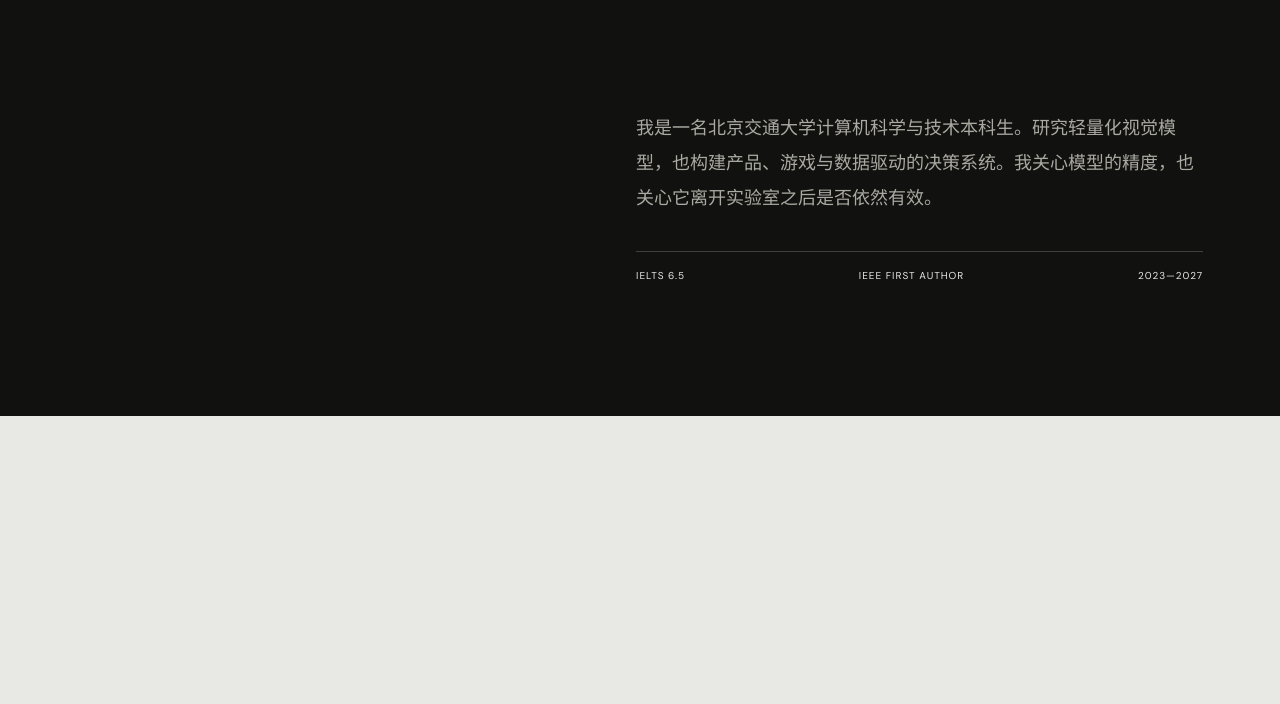
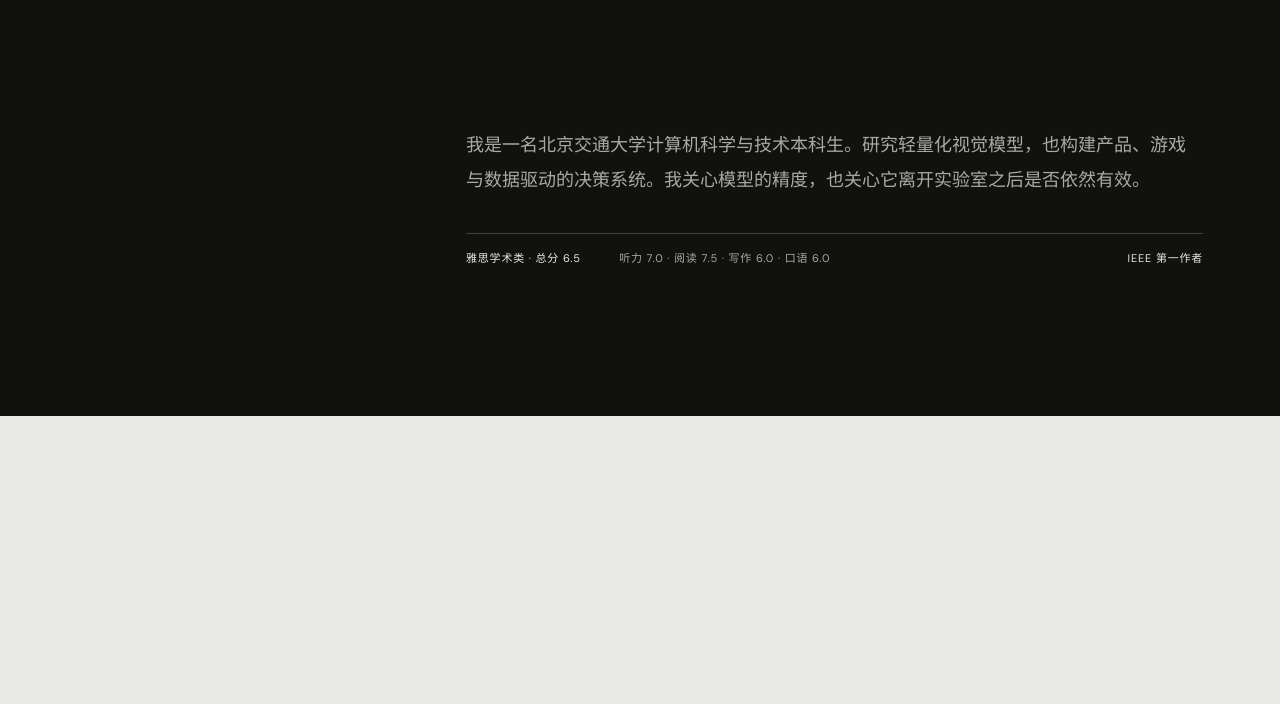
Before and after one commit to hogomex393-svg/hogomex393-svg.github.io, a website built with Vite: page graduate.html in a window 1280 px wide. Shown: the part 2072-2776 px from the top of the page. Built offline with nearby package versions, Linux system fonts and the light colour scheme.

Commit message:
Add IELTS score summary to graduate portfolio

```diff
--- a/graduate.html
+++ b/graduate.html
@@ -54,7 +54,11 @@
         <h2 class="reveal text-reveal" data-i18n="manifestoTitle">从实验出发，<br />向现实抵达。<br /><em>让复杂技术可用。</em></h2>
         <div class="manifesto-copy reveal">
           <p data-i18n="manifestoCopy">我是一名北京交通大学计算机科学与技术本科生。研究轻量化视觉模型，也构建产品、游戏与数据驱动的决策系统。我关心模型的精度，也关心它离开实验室之后是否依然有效。</p>
-          <div class="manifesto-meta"><span>IELTS 6.5</span><span>IEEE FIRST AUTHOR</span><span>2023—2027</span></div>
+          <div class="manifesto-meta manifesto-meta--language">
+            <span data-i18n="ieltsSummary">雅思学术类 · 总分 6.5</span>
+            <span data-i18n="ieltsBreakdown">听力 7.0 · 阅读 7.5 · 写作 6.0 · 口语 6.0</span>
+            <span data-i18n="profileFirstAuthor">IEEE 第一作者</span>
+          </div>
         </div>
       </section>
 
--- a/script.js
+++ b/script.js
@@ -4,6 +4,7 @@ const copy = {
     heroTitle: "让智能系统在真实世界中<br />轻盈而准确地工作", heroRole: "计算机科学本科生 · 人工智能研究", audienceRecruit: "招聘版", audienceGraduate: "研究生申请版", profileLabel: "简介",
     manifestoTitle: "从实验出发，<br />向现实抵达。<br /><em>让复杂技术可用。</em>",
     manifestoCopy: "我是一名北京交通大学计算机科学与技术本科生。研究轻量化视觉模型，也构建产品、游戏与数据驱动的决策系统。我关心模型的精度，也关心它离开实验室之后是否依然有效。",
+    ieltsSummary: "雅思学术类 · 总分 6.5", ieltsBreakdown: "听力 7.0 · 阅读 7.5 · 写作 6.0 · 口语 6.0", profileFirstAuthor: "IEEE 第一作者", profileFocus: "轻量化视觉研究", profileAcademic: "北京交通大学 · 计算机科学",
     workTitle: "研究、产品<br />与交互世界", workIntro: "每个项目都从一个具体问题开始：如何让模型更快，如何让健康记录更自然，如何让一个虚拟空间值得探索。",
     paperTitle: "无人机实时灾害监测", paperRole: "第一作者 · 大创第一负责人 · 模型评估与压缩", paperSummary: "在统一实验框架下比较九种轻量化架构，寻找准确率、参数规模与推理延迟之间的平衡。",
     gameSummary: "独立设计 Hollow Crypt 关卡，用三段递进式谜题、状态逻辑和环境反馈组织玩家体验。", visitSite: "访问网站 ↗", liveSite: "在线展示 ↗",
@@ -24,6 +25,7 @@ const copy = {
     heroTitle: "Intelligent systems that work<br />lightly and precisely in the real world", heroRole: "Computer Science Undergraduate · AI Research", audienceRecruit: "Recruiting", audienceGraduate: "Graduate Study", profileLabel: "Profile",
     manifestoTitle: "From experiments,<br />into the real world.<br /><em>Making complexity useful.</em>",
     manifestoCopy: "I am a Computer Science undergraduate at Beijing Jiaotong University. I research lightweight vision models and build products, games, and data-driven decision systems. I care about accuracy, and whether a model still works after it leaves the lab.",
+    ieltsSummary: "IELTS ACADEMIC · OVERALL 6.5", ieltsBreakdown: "LISTENING 7.0 · READING 7.5 · WRITING 6.0 · SPEAKING 6.0", profileFirstAuthor: "IEEE FIRST AUTHOR", profileFocus: "LIGHTWEIGHT VISION RESEARCH", profileAcademic: "BJTU · COMPUTER SCIENCE",
     workTitle: "Research, products<br />and interactive worlds", workIntro: "Every project begins with a concrete question: how can a model run faster, health tracking feel more natural, or a virtual place become worth exploring?",
     paperTitle: "Real-time disaster monitoring with UAVs", paperRole: "FIRST AUTHOR · PROJECT LEAD · MODEL EVALUATION & COMPRESSION", paperSummary: "A unified evaluation of nine lightweight architectures, balancing accuracy, parameter scale, and inference latency.",
     gameSummary: "I designed the Hollow Crypt level, structuring the player journey through three progressive puzzles, state logic, and environmental feedback.", visitSite: "Visit site ↗", liveSite: "Live site ↗",
--- a/styles.css
+++ b/styles.css
@@ -66,6 +66,9 @@ body, a, button { cursor: none; }
 .manifesto-copy { grid-column: 2; width: min(640px, 60%); margin-left: auto; }
 .manifesto-copy > p { font-size: 18px; line-height: 1.95; color: #aaa9a2; }
 .manifesto-meta { display: flex; justify-content: space-between; margin-top: 35px; padding-top: 16px; border-top: 1px solid rgba(232,232,229,.22); font-size: 10px; letter-spacing: .1em; }
+.manifesto-meta--language { display: grid; grid-template-columns: auto minmax(260px, 1fr) auto; align-items: start; gap: clamp(18px, 3vw, 42px); font-size: 11px; line-height: 1.6; letter-spacing: .075em; }
+.manifesto-meta--language span:nth-child(2) { color: #aaa9a2; }
+body[data-site="graduate"] .manifesto-copy { width: min(820px, 78%); }
 
 .work { background: var(--paper); padding: 15vh 3vw 18vh; }
 .work-intro { min-height: 75svh; padding: 5vh 3vw 12vh; display: grid; grid-template-columns: 1fr 2.6fr 1.2fr; gap: 5vw; align-items: center; }
@@ -235,6 +238,8 @@ footer b { font-weight: 400; }
   .manifesto > h2 { font-size: 40px; margin: 60px 0; }
   .manifesto-copy { width: 100%; margin: 0; }
   .manifesto-copy > p { font-size: 16px; line-height: 1.9; }
+  body[data-site="graduate"] .manifesto-copy { width: 100%; }
+  .manifesto-meta, .manifesto-meta--language { display: grid; grid-template-columns: 1fr; gap: 10px; line-height: 1.55; }
   .work { padding: 100px 16px; }
   .work-intro { min-height: auto; padding: 0 8px 100px; grid-template-columns: 1fr; gap: 45px; }
   .work-intro h2 { font-size: 64px; }
```
Also changed, not shown: index.html (+5 -1 lines).
